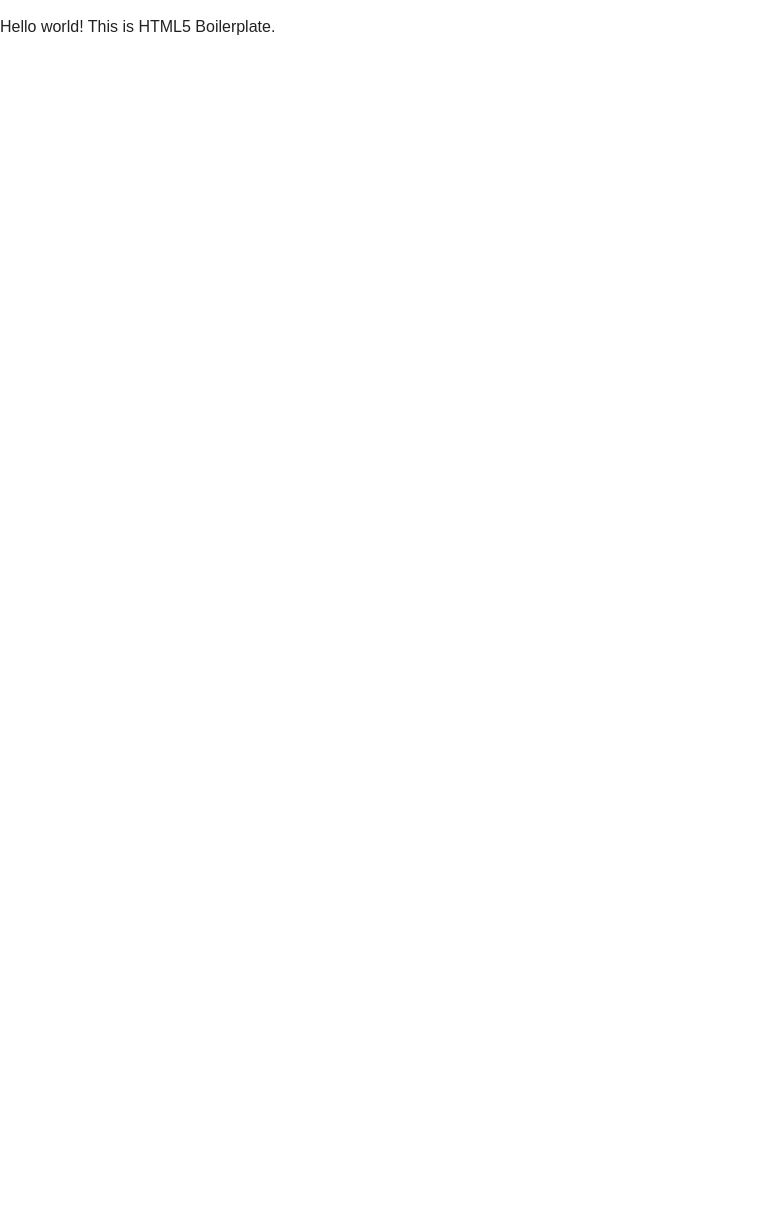
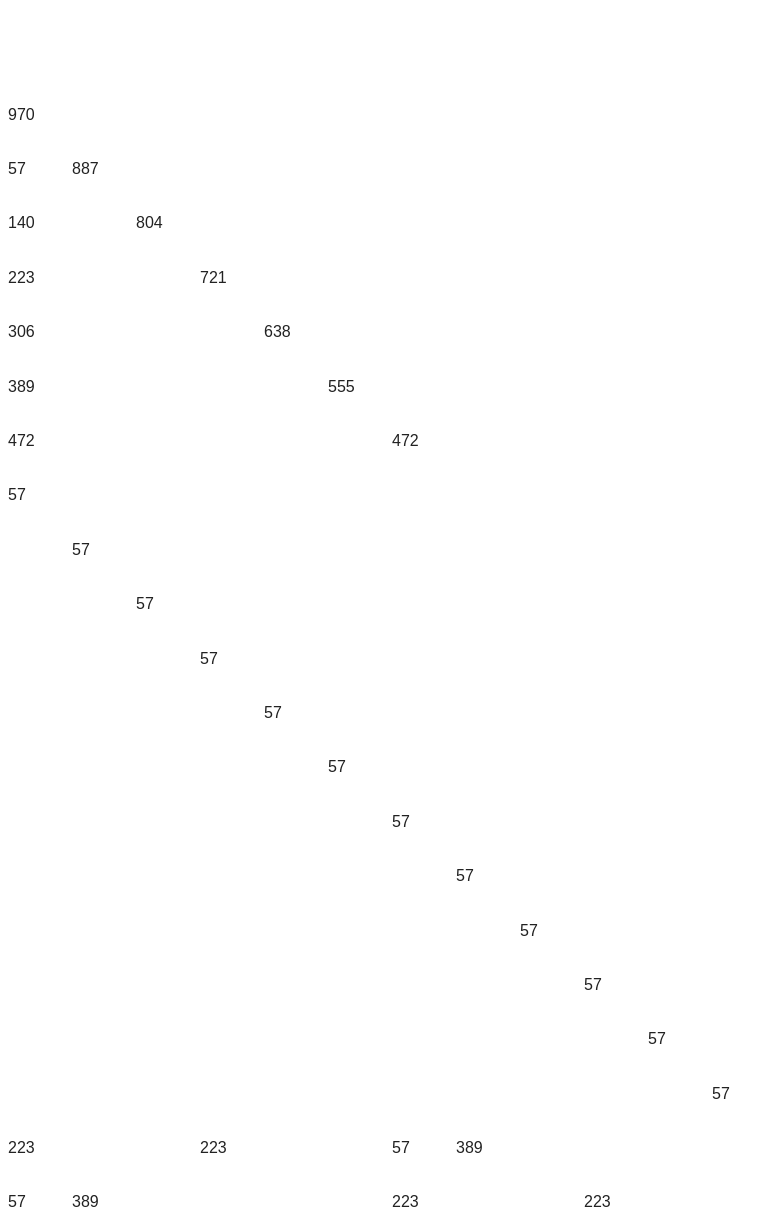
Before and after one commit to deiga/onebath, a plain HTML site: page index.html in a window 768 px wide. Before the commit the page ends 800 px from the top, so only its background shows below. Drawn offline with nearby package versions, Linux system fonts and the light colour scheme.

Commit message:
ADDED: Grid996

```diff
--- /dev/null
+++ b/css/grid.css
@@ -0,0 +1,332 @@
+/*
+Responsive 996px grid system ~ Grid CSS.
+Copyright 2013, Josh Cope
+
+12 Columns ~ Margin left: 13px ~ Margin right: 13px
+
+Based on the 960.gs grid system - http://960.gs/
+by Nathan Smith
+
+Licensed under GPL and MIT
+*/
+
+/* =============================================================================
+   Base 966px Grid
+   ========================================================================== */
+
+	body {min-width: 996px;}
+
+	/* Container */
+	.container {
+		margin-left: auto;
+		margin-right: auto;
+		width: 996px;
+	}
+
+	/* Global */
+	.grid_1,
+	.grid_2,
+	.grid_3,
+	.grid_4,
+	.grid_5,
+	.grid_6,
+	.grid_7,
+	.grid_8,
+	.grid_9,
+	.grid_10,
+	.grid_11,
+	.grid_12 {
+		display: inline;
+		float: left;
+		margin-left: 13px;
+		margin-right: 13px;
+	}
+
+	.push_1, .pull_1,
+	.push_2, .pull_2,
+	.push_3, .pull_3,
+	.push_4, .pull_4,
+	.push_5, .pull_5,
+	.push_6, .pull_6,
+	.push_7, .pull_7,
+	.push_8, .pull_8,
+	.push_9, .pull_9,
+	.push_10, .pull_10,
+	.push_11, .pull_11 {
+		position: relative;
+	}
+
+	/* Children (Alpha ~ First, Omega ~ Last) */
+	.alpha {margin-left: 0;}
+	.omega {margin-right: 0;}
+
+	/* Base Grid */
+	.container .grid_1 {width: 57px;}
+	.container .grid_2 {width: 140px;}
+	.container .grid_3 {width: 223px;}
+	.container .grid_4 {width: 306px;}
+	.container .grid_5 {width: 389px;}
+	.container .grid_6 {width: 472px;}
+	.container .grid_7 {width: 555px;}
+	.container .grid_8 {width: 638px;}
+	.container .grid_9 {width: 721px;}
+	.container .grid_10 {width: 804px;}
+	.container .grid_11 {width: 887px;}
+	.container .grid_12 {width: 970px;}
+
+	/* Prefix Extra Space */
+	.container .prefix_1 {padding-left: 83px;}
+	.container .prefix_2 {padding-left: 166px;}
+	.container .prefix_3 {padding-left: 249px;}
+	.container .prefix_4 {padding-left: 332px;}
+	.container .prefix_5 {padding-left: 415px;}
+	.container .prefix_6 {padding-left: 498px;}
+	.container .prefix_7 {padding-left: 581px;}
+	.container .prefix_8 {padding-left: 664px;}
+	.container .prefix_9 {padding-left: 747px;}
+	.container .prefix_10 {padding-left: 830px;}
+	.container .prefix_11 {padding-left: 913px;}
+
+	/* Suffix Extra Space */
+	.container .suffix_1 {padding-right: 83px;}
+	.container .suffix_2 {padding-right: 166px;}
+	.container .suffix_3 {padding-right: 249px;}
+	.container .suffix_4 {padding-right: 332px;}
+	.container .suffix_5 {padding-right: 415px;}
+	.container .suffix_6 {padding-right: 498px;}
+	.container .suffix_7 {padding-right: 581px;}
+	.container .suffix_8 {padding-right: 664px;}
+	.container .suffix_9 {padding-right: 747px;}
+	.container .suffix_10 {padding-right: 830px;}
+	.container .suffix_11 {padding-right: 913px;}
+
+	/* Push Space */
+	.container .push_1 {left: 83px;}
+	.container .push_2 {left: 166px;}
+	.container .push_3 {left: 249px;}
+	.container .push_4 {left: 332px;}
+	.container .push_5 {left: 415px;}
+	.container .push_6 {left: 498px;}
+	.container .push_7 {left: 581px;}
+	.container .push_8 {left: 664px;}
+	.container .push_9 {left: 747px;}
+	.container .push_10 {left: 830px;}
+	.container .push_11 {left: 913px;}
+
+	/* Pull Space */
+	.container .pull_1 {left: -83px;}
+	.container .pull_2 {left: -166px;}
+	.container .pull_3 {left: -249px;}
+	.container .pull_4 {left: -332px;}
+	.container .pull_5 {left: -415px;}
+	.container .pull_6 {left: -498px;}
+	.container .pull_7 {left: -581px;}
+	.container .pull_8 {left: -664px;}
+	.container .pull_9 {left: -747px;}
+	.container .pull_10 {left: -830px;}
+	.container .pull_11 {left: -913px;}
+
+	/* Images & Other Objects */
+	img, object, embed {	max-width: 100%;}
+	img { height: auto; }
+
+
+/* =============================================================================
+   768px Grid
+   ========================================================================== */
+
+@media only screen and (min-width: 768px) and (max-width: 995px) {
+
+	body {min-width: 768px;}
+
+	/* Container | 768px */
+	.container {width: 768px;}
+
+	/* Global | 768px */
+	.grid_1,
+	.grid_2,
+	.grid_3,
+	.grid_4,
+	.grid_5,
+	.grid_6,
+	.grid_7,
+	.grid_8,
+	.grid_9,
+	.grid_10,
+	.grid_11,
+	.grid_12 {margin-left: 8px;
+		margin-right: 8px;}
+
+
+	/* Base Grid | 768px */
+	.container .grid_1 {width: 48px;}
+	.container .grid_2 {width: 112px;}
+	.container .grid_3 {width: 176px;}
+	.container .grid_4 {width: 240px;}
+	.container .grid_5 {width: 304px;}
+	.container .grid_6 {width: 368px;}
+	.container .grid_7 {width: 432px;}
+	.container .grid_8 {width: 496px;}
+	.container .grid_9 {width: 560px;}
+	.container .grid_10 {width: 624px;}
+	.container .grid_11 {width: 688px;}
+	.container .grid_12 {width: 752px;}
+
+	/* Prefix Extra Space | 768px */
+	.container .prefix_1 {padding-left: 64px;}
+	.container .prefix_2 {padding-left: 128px;}
+	.container .prefix_3 {padding-left: 192px;}
+	.container .prefix_4 {padding-left: 256px;}
+	.container .prefix_5 {padding-left: 320px;}
+	.container .prefix_6 {padding-left: 384px;}
+	.container .prefix_7 {padding-left: 448px;}
+	.container .prefix_8 {padding-left: 512px;}
+	.container .prefix_9 {padding-left: 576px;}
+	.container .prefix_10 {padding-left: 640px;}
+	.container .prefix_11 {padding-left: 704px;}
+
+	/* Suffix Extra Space | 768px */
+	.container .suffix_1 {padding-right: 64px;}
+	.container .suffix_2 {padding-right: 128px;}
+	.container .suffix_3 {padding-right: 192px;}
+	.container .suffix_4 {padding-right: 256px;}
+	.container .suffix_5 {padding-right: 320px;}
+	.container .suffix_6 {padding-right: 384px;}
+	.container .suffix_7 {padding-right: 448px;}
+	.container .suffix_8 {padding-right: 512px;}
+	.container .suffix_9 {padding-right: 576px;}
+	.container .suffix_10 {padding-right: 640px;}
+	.container .suffix_11 {padding-right: 704px;}
+
+	/* Push Space | 768px */
+	.container .push_1 {left: 64px;}
+	.container .push_2 {left: 128px;}
+	.container .push_3 {left: 192px;}
+	.container .push_4 {left: 256px;}
+	.container .push_5 {left: 320px;}
+	.container .push_6 {left: 384px;}
+	.container .push_7 {left: 448px;}
+	.container .push_8 {left: 512px;}
+	.container .push_9 {left: 576px;}
+	.container .push_10 {left: 640px;}
+	.container .push_11 {left: 704px;}
+
+	/* Pull Space | 768px */
+	.container .pull_1 {left: -64px;}
+	.container .pull_2 {left: -128px;}
+	.container .pull_3 {left: -192px;}
+	.container .pull_4 {left: -256px;}
+	.container .pull_5 {left: -320px;}
+	.container .pull_6 {left: -384px;}
+	.container .pull_7 {left: -448px;}
+	.container .pull_8 {left: -512px;}
+	.container .pull_9 {left: -576px;}
+	.container .pull_10 {left: -640px;}
+	.container .pull_11 {left: -704px;}
+
+	/* Children (Alpha ~ First, Omega ~ Last) | 768 */
+	.alpha {margin-left: 0;}
+	.omega {margin-right: 0;}
+}
+
+
+/* =============================================================================
+   Less than 768px
+   ========================================================================== */
+
+@media only screen and (max-width: 767px) {
+
+	body{min-width:0;}
+
+	/* Container */
+	.container { margin:0 auto; width:456px; overflow:hidden; }
+
+	/* Global */
+	.container .grid_1,
+	.container .grid_2,
+	.container .grid_3,
+	.container .grid_4,
+	.container .grid_5,
+	.container .grid_6,
+	.container .grid_7,
+	.container .grid_8,
+	.container .grid_9,
+	.container .grid_10,
+	.container .grid_11,
+	.container .grid_12	{
+		width:416px;
+		clear: both;
+		float: none;
+		margin-left: 0;
+		margin-right: 0;
+		display:inline-block;
+		padding-left: 20px;
+		padding-right: 20px;
+
+		/* IE 6&7 */
+		zoom:1;
+		*display:inline;
+	}
+
+	/* Nested children need no padding */
+	.grid_1  .grid_1,
+	.grid_2  .grid_1, .grid_2  .grid_2,
+	.grid_3  .grid_1, .grid_3  .grid_2, .grid_3  .grid_3,
+	.grid_4  .grid_1, .grid_4  .grid_2, .grid_4  .grid_3, .grid_4  .grid_4,
+	.grid_5  .grid_1, .grid_5  .grid_2, .grid_5  .grid_3, .grid_5  .grid_4, .grid_5  .grid_5,
+	.grid_6  .grid_1, .grid_6  .grid_2, .grid_6  .grid_3, .grid_6  .grid_4, .grid_6  .grid_5, .grid_6  .grid_6,
+	.grid_7  .grid_1, .grid_7  .grid_2, .grid_7  .grid_3, .grid_7  .grid_4, .grid_7  .grid_5, .grid_7  .grid_6, .grid_7  .grid_7,
+	.grid_8  .grid_1, .grid_8  .grid_2, .grid_8  .grid_3, .grid_8  .grid_4, .grid_8  .grid_5, .grid_8  .grid_6, .grid_8  .grid_7, .grid_8  .grid_8,
+	.grid_9  .grid_1, .grid_9  .grid_2, .grid_9  .grid_3, .grid_9  .grid_4, .grid_9  .grid_5, .grid_9  .grid_6, .grid_9  .grid_7, .grid_9  .grid_8, .grid_9  .grid_9,
+	.grid_10  .grid_1, .grid_10  .grid_2, .grid_10  .grid_3, .grid_10  .grid_4, .grid_10  .grid_5, .grid_10  .grid_6, .grid_10  .grid_7, .grid_10  .grid_8, .grid_10  .grid_9, .grid_10  .grid_10,
+	.grid_11  .grid_1, .grid_11  .grid_2, .grid_11  .grid_3, .grid_11  .grid_4, .grid_11  .grid_5, .grid_11  .grid_6, .grid_11  .grid_7, .grid_11  .grid_8, .grid_11  .grid_9, .grid_11  .grid_10, .grid_11  .grid_11,
+	.grid_12  .grid_1, .grid_12  .grid_2, .grid_12  .grid_3, .grid_12  .grid_4, .grid_12  .grid_5, .grid_12  .grid_6, .grid_12  .grid_7, .grid_12  .grid_8, .grid_12  .grid_9, .grid_12  .grid_10, .grid_12  .grid_11, .grid_12  .grid_12	{
+		padding-left: 0px;
+		padding-right: 0px;
+	}
+
+	.container .push_1, .container .push_2,
+	.container .push_3, .container .push_4,
+	.container .push_5, .container .push_6,
+	.container .push_7, .container .push_8,
+	.container .push_9, .container .push_10,
+	.container .push_11	{
+		left: 0;
+	}
+	.container .pull_1, .container .pull_2,
+	.container .pull_3, .container .pull_4,
+	.container .pull_5, .container .pull_6,
+	.container .pull_7, .container .pull_8,
+	.container .pull_9, .container .pull_10,
+	.container .pull_11	{
+		left: 0;
+	}
+}
+
+
+/* =============================================================================
+   Less than 480px
+   ========================================================================== */
+@media only screen and (max-width: 479px) {
+
+	/* Container */
+
+	.container { width:300px;}
+
+	/* Global */
+
+	.container .grid_1,
+	.container .grid_2,
+	.container .grid_3,
+	.container .grid_4,
+	.container .grid_5,
+	.container .grid_6,
+	.container .grid_7,
+	.container .grid_8,
+	.container .grid_9,
+	.container .grid_10,
+	.container .grid_11,
+	.container .grid_12	{
+		width:260px;
+	}
+}
--- a/index.html
+++ b/index.html
@@ -12,6 +12,8 @@
 
   <link rel="stylesheet" href="css/normalize.min.css">
   <link rel="stylesheet" href="css/main.css">
+  <link rel="stylesheet" href="css/grid.css">
+  <link rel="stylesheet" href="css/style.css">
 
   <script src="js/vendor/modernizr-2.6.2.min.js"></script>
 </head>
@@ -20,7 +22,237 @@
     <p class="chromeframe">You are using an <strong>outdated</strong> browser. Please <a href="http://browsehappy.com/">upgrade your browser</a> or <a href="http://www.google.com/chromeframe/?redirect=true">activate Google Chrome Frame</a> to improve your experience.</p>
   <![endif]-->
 
-        <p>Hello world! This is HTML5 Boilerplate.</p>
+  <h1 style="color:#fff">
+    Responsive 996 Grid System
+  </h1>
+  <div class="container clearfix">
+    <div class="grid_12">
+      <p>
+        970
+      </p>
+    </div>
+    <!-- end .grid_12 -->
+    <div class="clear"></div>
+    <div class="grid_1">
+      <p>
+        57
+      </p>
+    </div>
+    <!-- end .grid_1 -->
+    <div class="grid_11">
+      <p>
+        887
+      </p>
+    </div>
+    <!-- end .grid_11 -->
+    <div class="clear"></div>
+    <div class="grid_2">
+      <p>
+        140
+      </p>
+    </div>
+    <!-- end .grid_2 -->
+    <div class="grid_10">
+      <p>
+        804
+      </p>
+    </div>
+    <!-- end .grid_10 -->
+    <div class="clear"></div>
+    <div class="grid_3">
+      <p>
+        223
+      </p>
+    </div>
+    <!-- end .grid_3 -->
+    <div class="grid_9">
+      <p>
+        721
+      </p>
+    </div>
+    <!-- end .grid_9 -->
+    <div class="clear"></div>
+    <div class="grid_4">
+      <p>
+        306
+      </p>
+    </div>
+    <!-- end .grid_4 -->
+    <div class="grid_8">
+      <p>
+        638
+      </p>
+    </div>
+    <!-- end .grid_8 -->
+    <div class="clear"></div>
+    <div class="grid_5">
+      <p>
+        389
+      </p>
+    </div>
+    <!-- end .grid_5 -->
+    <div class="grid_7">
+      <p>
+        555
+      </p>
+    </div>
+    <!-- end .grid_7 -->
+    <div class="clear"></div>
+    <div class="grid_6">
+      <p>
+        472
+      </p>
+    </div>
+    <!-- end .grid_6 -->
+    <div class="grid_6">
+      <p>
+        472
+      </p>
+    </div>
+    <!-- end .grid_6 -->
+    <div class="clear"></div>
+    <div class="grid_1 suffix_11">
+      <p>
+        57
+      </p>
+    </div>
+    <!-- end .grid_1.suffix_11 -->
+    <div class="clear"></div>
+    <div class="grid_1 prefix_1 suffix_10">
+      <p>
+        57
+      </p>
+    </div>
+    <!-- end .grid_1.prefix_1.suffix_10 -->
+    <div class="clear"></div>
+    <div class="grid_1 prefix_2 suffix_9">
+      <p>
+        57
+      </p>
+    </div>
+    <!-- end .grid_1.prefix_2.suffix_9 -->
+    <div class="clear"></div>
+    <div class="grid_1 prefix_3 suffix_8">
+      <p>
+        57
+      </p>
+    </div>
+    <!-- end .grid_1.prefix_3.suffix_8 -->
+    <div class="clear"></div>
+    <div class="grid_1 prefix_4 suffix_7">
+      <p>
+        57
+      </p>
+    </div>
+    <!-- end .grid_1.prefix_4.suffix_7 -->
+    <div class="clear"></div>
+    <div class="grid_1 prefix_5 suffix_6">
+      <p>
+        57
+      </p>
+    </div>
+    <!-- end .grid_1.prefix_5.suffix_6 -->
+    <div class="clear"></div>
+    <div class="grid_1 prefix_6 suffix_5">
+      <p>
+        57
+      </p>
+    </div>
+    <!-- end .grid_1.prefix_6.suffix_5 -->
+    <div class="clear"></div>
+    <div class="grid_1 prefix_7 suffix_4">
+      <p>
+        57
+      </p>
+    </div>
+    <!-- end .grid_1.prefix_7.suffix_4 -->
+    <div class="clear"></div>
+    <div class="grid_1 prefix_8 suffix_3">
+      <p>
+        57
+      </p>
+    </div>
+    <!-- end .grid_1.prefix_8.suffix_3 -->
+    <div class="clear"></div>
+    <div class="grid_1 prefix_9 suffix_2">
+      <p>
+        57
+      </p>
+    </div>
+    <!-- end .grid_1.prefix_9.suffix_2 -->
+    <div class="clear"></div>
+    <div class="grid_1 prefix_10 suffix_1">
+      <p>
+        57
+      </p>
+    </div>
+    <!-- end .grid_1.prefix_10.suffix_1 -->
+    <div class="clear"></div>
+    <div class="grid_1 prefix_11">
+      <p>
+        57
+      </p>
+    </div>
+    <!-- end .grid_1.prefix_11 -->
+    <div class="clear"></div>
+    <div class="grid_6 push_6">
+      <div class="grid_1 alpha">
+        <p>
+          57
+        </p>
+      </div>
+      <!-- end .grid_1.alpha -->
+      <div class="grid_5 omega">
+        <p>
+          389
+        </p>
+      </div>
+      <!-- end .grid_5.omega -->
+      <div class="clear"></div>
+      <div class="grid_3 alpha">
+        <p>
+          223
+        </p>
+      </div>
+      <!-- end .grid_3.alpha -->
+      <div class="grid_3 omega">
+        <p>
+          223
+        </p>
+      </div>
+      <!-- end .grid_3.omega -->
+    </div>
+    <!-- end .grid_6.push_6 -->
+    <div class="grid_6 pull_6">
+      <div class="grid_3 alpha">
+        <p>
+          223
+        </p>
+      </div>
+      <!-- end .grid_3.alpha -->
+      <div class="grid_3 omega">
+        <p>
+          223
+        </p>
+      </div>
+      <!-- end .grid_3.omega -->
+      <div class="clear"></div>
+      <div class="grid_1 alpha">
+        <p>
+          57
+        </p>
+      </div>
+      <!-- end .grid_1.alpha -->
+      <div class="grid_5 omega">
+        <p>
+          389
+        </p>
+      </div>
+      <!-- end .grid_5.omega -->
+    </div>
+    <!-- end .grid_6.pull_6 -->
+  </div>
+  <!-- end .container -->
 
   <script src="//ajax.googleapis.com/ajax/libs/jquery/1.9.0/jquery.min.js"></script>
   <script>window.jQuery || document.write('<script src="js/vendor/jquery-1.9.0.min.js"><\/script>')</script>
```
Also changed, not shown: css/style.css (added, +45 -0 lines). Lines whose indentation alone changed are shown as unchanged.
